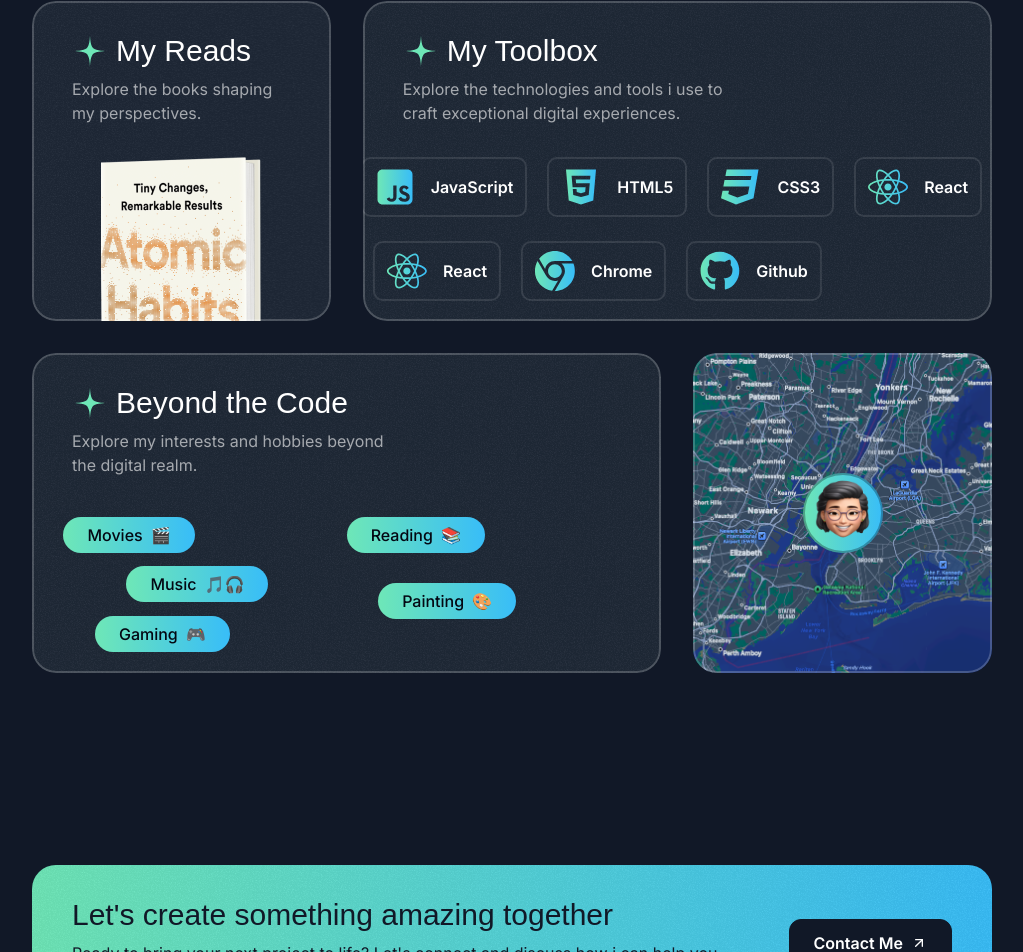
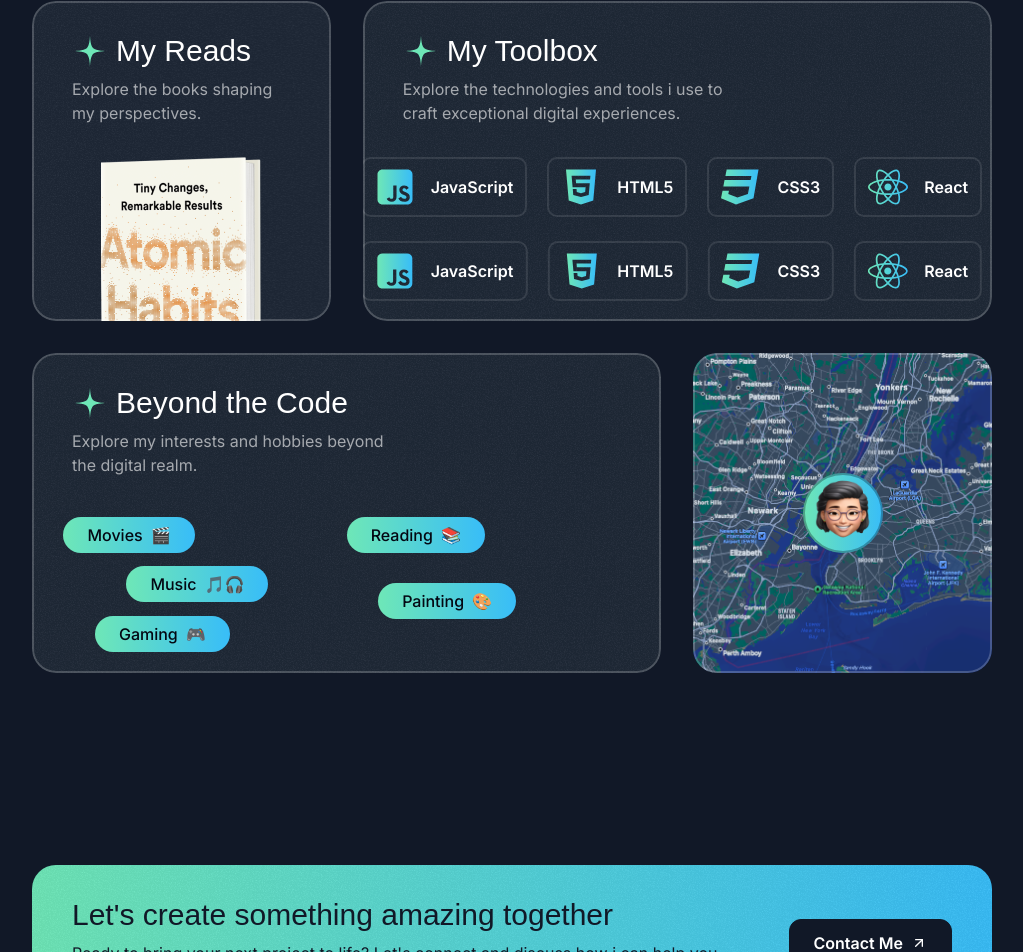
Before and after one commit to SainaFirooz/portfolio, a Next.js app: page / in a window 1280 px wide. Shown: the part 3527-4479 px from the top of the page, without its empty margins (128-1151 px from the left). Built offline with nearby package versions, Linux system fonts and the light colour scheme; a web font is replaced by a local one.

Commit message:
fragment added

```diff
--- a/src/components/ToolboxItems.tsx
+++ b/src/components/ToolboxItems.tsx
@@ -1,5 +1,6 @@
 import { twMerge } from "tailwind-merge";
 import { TechIcon } from "./TechIcon";
+import { Fragment } from "react";
 
 export const ToolboxItems = ({
   items,
@@ -23,6 +24,8 @@ export const ToolboxItems = ({
           itemsWrapperClassName
         )}
       >
+        {[...new Array(2)].fill(0).map((_, index) => (
+          <Fragment key={index}>
             {items.map((item) => (
               <div
                 key={item.title}
@@ -32,6 +35,8 @@ export const ToolboxItems = ({
                 <span className="font-semibold">{item.title}</span>
               </div>
             ))}
+          </Fragment>
+        ))}
       </div>
     </div>
   );
```
Lines whose indentation alone changed are shown as unchanged.
